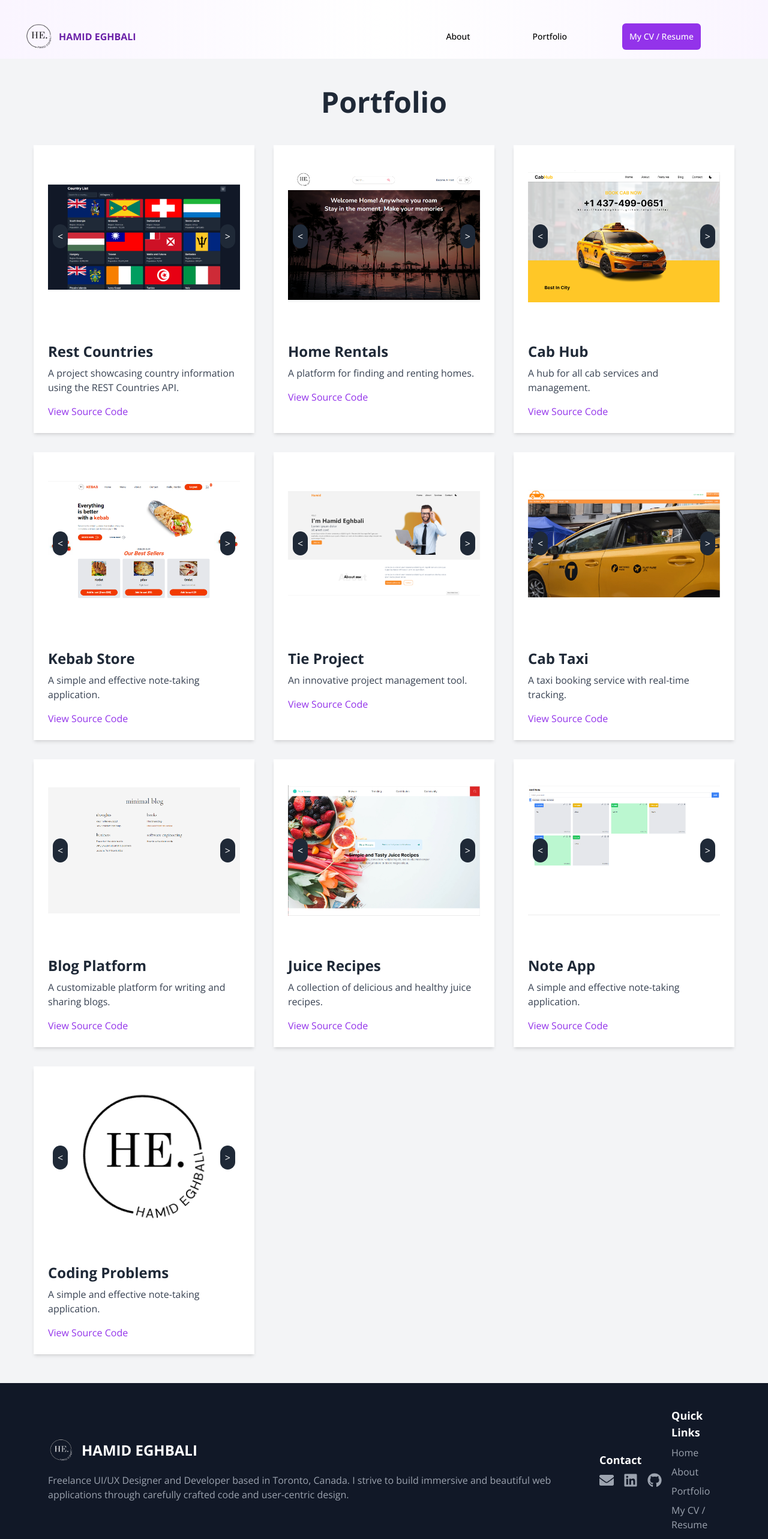
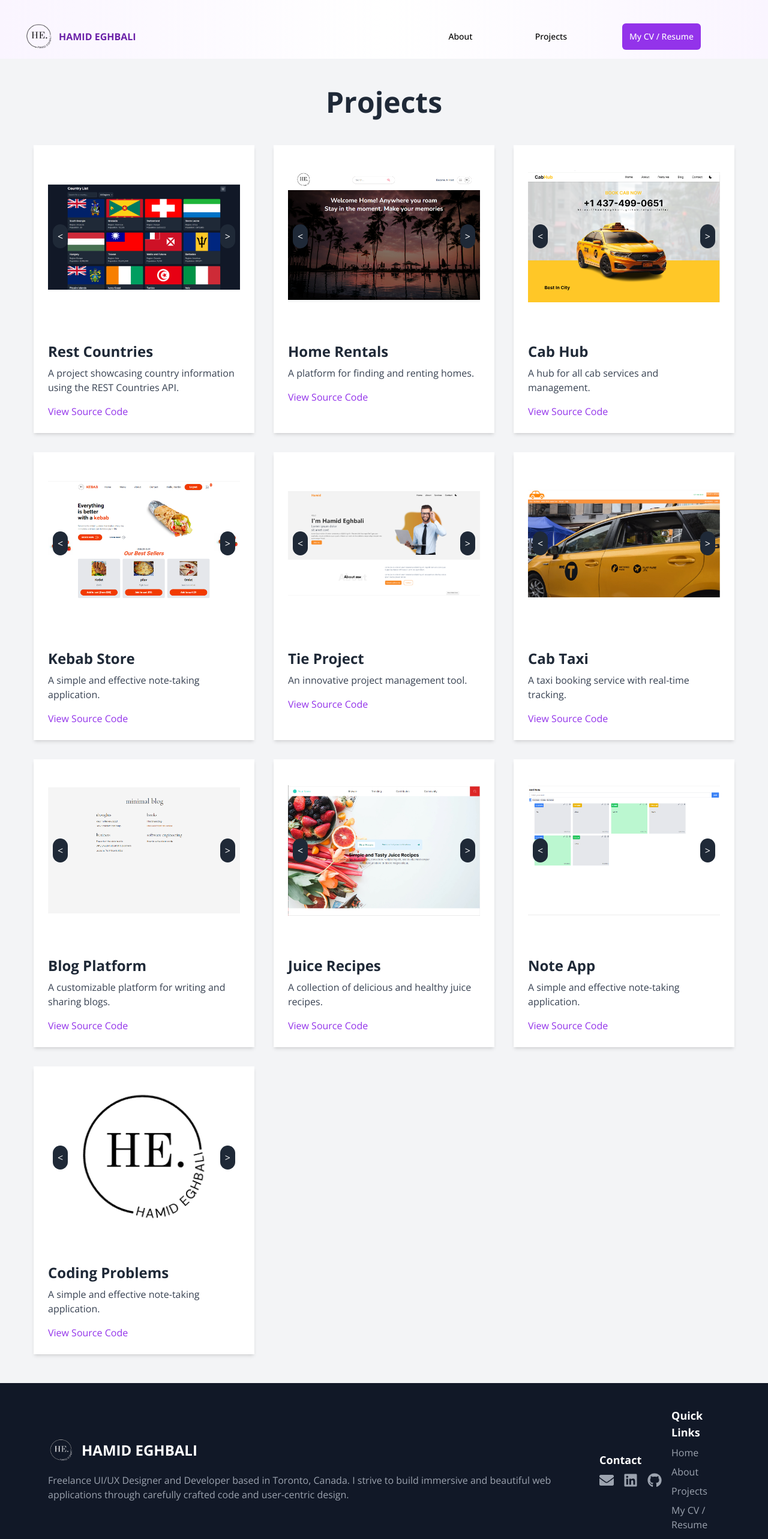
Before and after one commit to hamideghbali/portfolio, a Next.js app: page /portfolio in a window 1280 px wide. Shown: the top 2566 px of the page at 60% size. Built offline with nearby package versions, Linux system fonts and the light colour scheme.

Commit message:
change Portfolio to Projects

```diff
--- a/src/app/portfolio/page.tsx
+++ b/src/app/portfolio/page.tsx
@@ -115,7 +115,7 @@ const Portfolio: React.FC = () => {
     <div className="min-h-screen bg-gray-100 py-12 px-6">
       <div className="container mx-auto">
         <h1 className="text-4xl md:text-5xl font-bold text-gray-800 mb-12 text-center">
-          Portfolio
+          Projects
         </h1>
         <div className="grid grid-cols-1 md:grid-cols-2 lg:grid-cols-3 gap-8">
           {projects.map((project) => (
--- a/src/components/Footer/Footer.tsx
+++ b/src/components/Footer/Footer.tsx
@@ -58,7 +58,7 @@ export const Footer = () => {
               About
             </Link>
             <Link href="/portfolio" className="text-gray-400 hover:text-white">
-              Portfolio
+              Projects
             </Link>
             <Link
               href="/Hamid-CV.pdf"
--- a/src/components/Navbar/Navbar.tsx
+++ b/src/components/Navbar/Navbar.tsx
@@ -55,7 +55,7 @@ export const Navbar = () => {
                   <Link href="/about">About</Link>
                 </Button>
                 <Button className="hover:bg-gray-200 rounded-[6px]">
-                  <Link href="/portfolio">Portfolio</Link>
+                  <Link href="/portfolio">Projects</Link>
                 </Button>
                 <Button className="bg-purple-600 rounded-[6px] text-white hover:bg-purple-500">
                   <Link
@@ -88,7 +88,7 @@ export const Navbar = () => {
               href="/portfolio"
               className="hover:bg-gray-200 rounded-[6px] p-3"
             >
-              Portfolio
+              Projects
             </Link>
           </Button>
           <Button>
```
